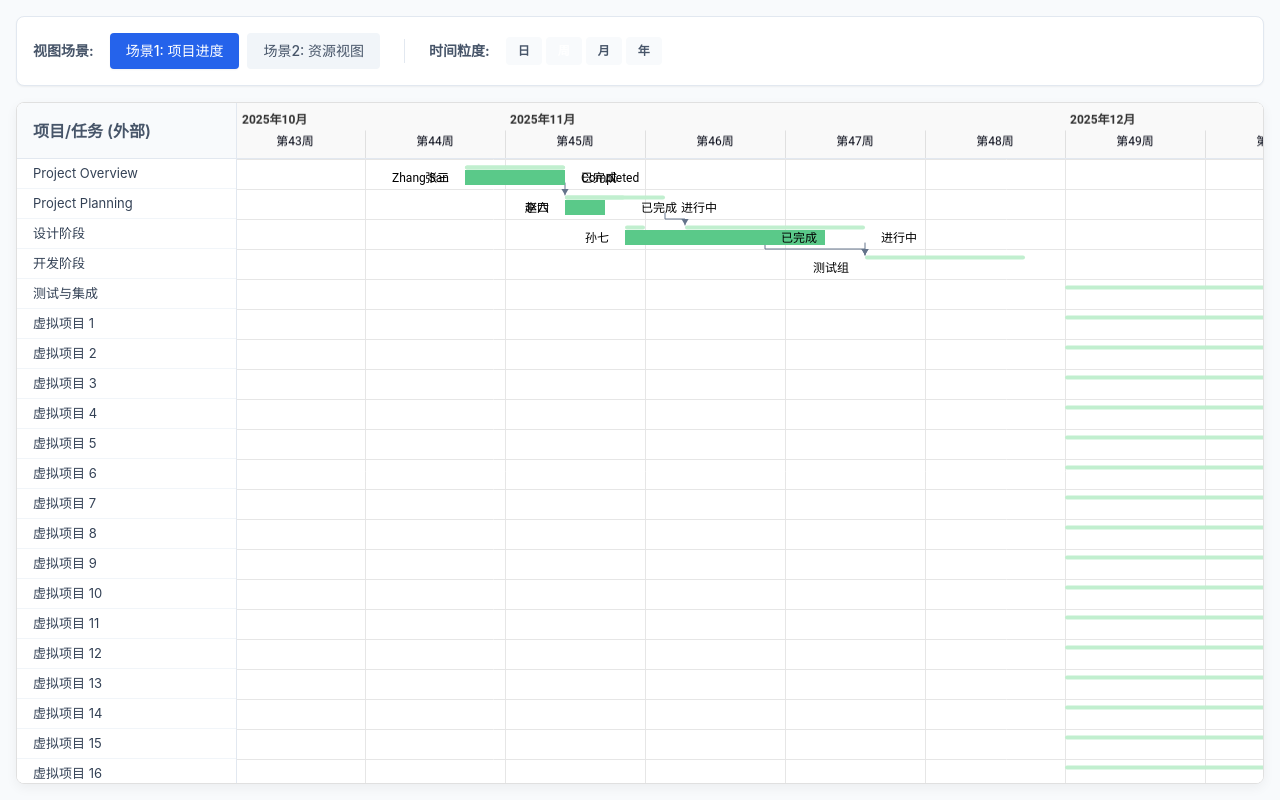
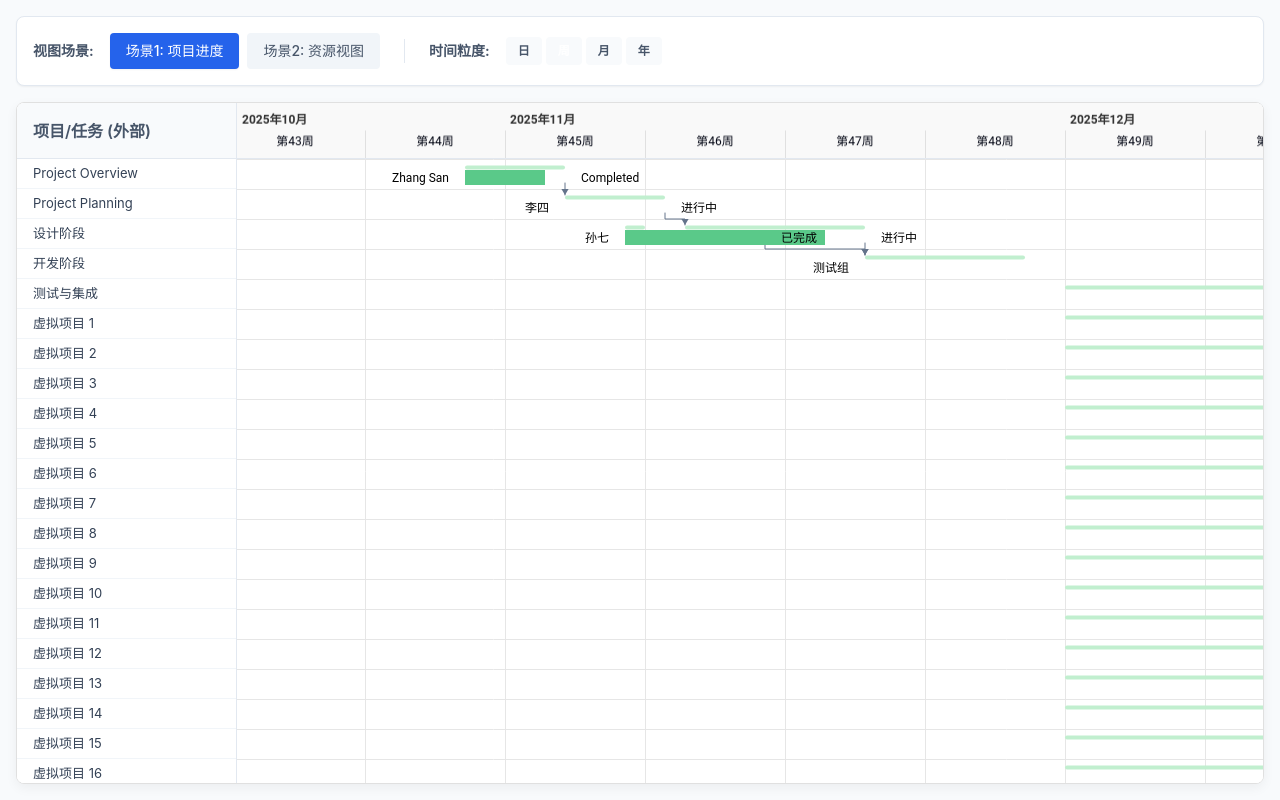
Before and after one commit to chandq/gantt-canvas-chart, a website built with Vite: page index.html in a window 1280 px wide. Built offline with nearby package versions, Linux system fonts and the light colour scheme.

Commit message:
docs: add usage screenshot

```diff
--- a/examples/demo1.ts
+++ b/examples/demo1.ts
@@ -87,17 +87,17 @@
           rightRemark: 'Completed',
           styleClass: 'demo1-task'
         },
-        {
-          id: 't111',
-          name: '需求分析2',
-          planStart: '2025-11-01 09:00:00',
-          planEnd: '2025-11-05 05:00:00',
-          actualStart: '2025-11-05',
-          actualEnd: '2025-11-05',
-          leftRemark: '张三',
-          rightRemark: '已完成',
-          styleClass: 'demo1-task'
-        }
+        // {
+        //   id: 't111',
+        //   name: '需求分析2',
+        //   planStart: '2025-11-01 09:00:00',
+        //   planEnd: '2025-11-05 05:00:00',
+        //   actualStart: '2025-11-05',
+        //   actualEnd: '2025-11-05',
+        //   leftRemark: '张三',
+        //   rightRemark: '已完成',
+        //   styleClass: 'demo1-task'
+        // }
       ]
     },
     {
@@ -117,18 +117,18 @@
           rightRemark: '进行中',
           styleClass: 'demo1-task'
         },
-        {
-          id: 't4',
-          name: 'API 设计',
-          planStart: '2025-11-06',
-          planEnd: '2025-11-08',
-          actualStart: '2025-11-06',
-          actualEnd: '2025-11-07',
-          // dependencies: ['t1'],
-          leftRemark: '赵六',
-          rightRemark: '已完成',
-          styleClass: 'demo1-task'
-        }
+        // {
+        //   id: 't4',
+        //   name: 'API 设计',
+        //   planStart: '2025-11-06',
+        //   planEnd: '2025-11-08',
+        //   actualStart: '2025-11-06',
+        //   actualEnd: '2025-11-07',
+        //   // dependencies: ['t1'],
+        //   leftRemark: '赵六',
+        //   rightRemark: '已完成',
+        //   styleClass: 'demo1-task'
+        // }
       ]
     },
     {
```
Also changed, not shown: index.html (+2 -0 lines), README.md, assets/project-member-task.jpg (added), assets/project-plan.jpg (added), project-plan.jpg.png (added).
